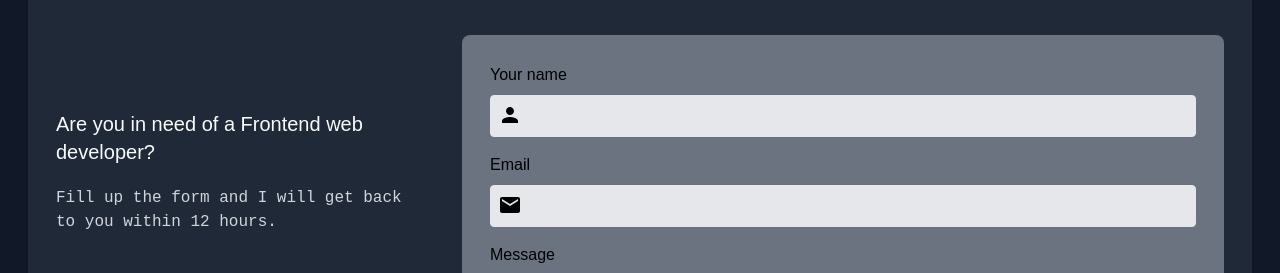
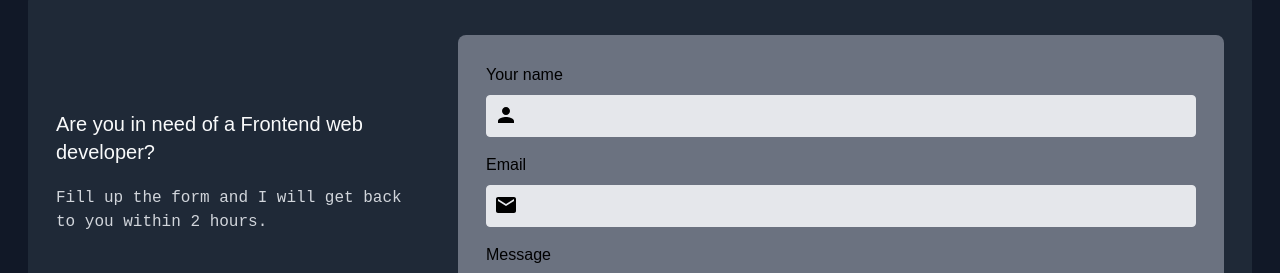
Before and after one commit to dha-stix/david-asaolu-, a React (Create React App) app: page / in a window 1280 px wide. Shown: the part 4315-4588 px from the top of the page. Built offline with nearby package versions, Linux system fonts and the light colour scheme; no server answers.

Commit message:
Update ContactMe.js

```diff
--- a/src/components/ContactMe.js
+++ b/src/components/ContactMe.js
@@ -58,7 +58,7 @@ const ContactMe = () => {
             <div className="contact__container w-full bg-gray-800 mt-7 py-10 pl-7 pr-7 flex justify-between rounded-md items-center">
                 <div className="contact__texts">
                     <h3 className="text-gray-50 text-xl mb-5">Are you in need of a Frontend web developer?</h3>
-                    <p className="text-gray-300">Fill up the form and I will get back to you within 12 hours.</p>
+                    <p className="text-gray-300">Fill up the form and I will get back to you within 2 hours.</p>
 
                     <div className="flex mt-12 border border-green-200 p-5 rounded w-auto hover:border-gray-200 cursor-pointer email__container">
                         <EmailIcon className="text-gray-200 mr-2"/>
```
